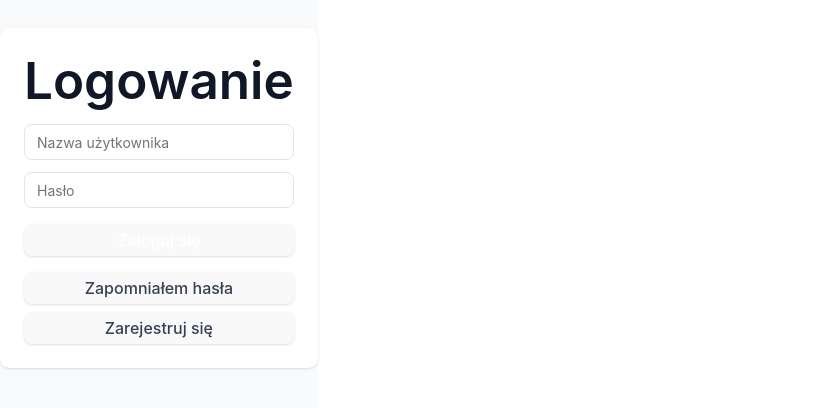
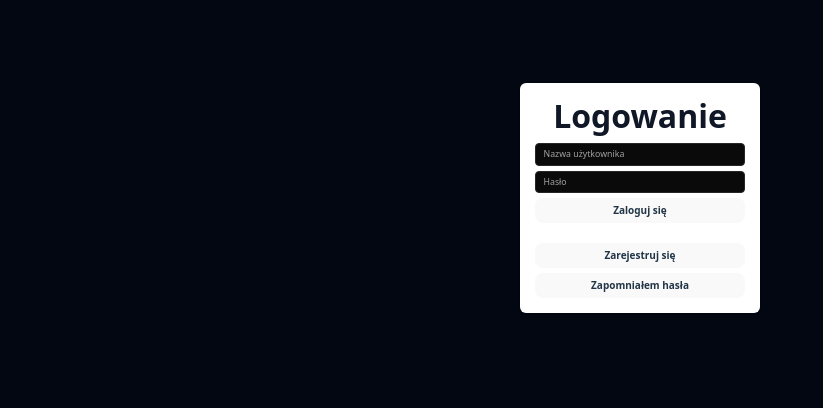
Before and after one commit to denta49/olimpic-front-new, a React (Vite) app: page / in a window 1280 px wide. Shown: the part 202-610 px from the top of the page, without its empty margins (0-823 px from the left). Built offline with nearby package versions, Linux system fonts and the light colour scheme; no server answers.

Commit message:
styling for logging, register, reset, errors handling, styling base styles

```diff
--- a/src/components/LogoutButton.tsx
+++ b/src/components/LogoutButton.tsx
@@ -1,26 +1,12 @@
-import { useNavigate } from "react-router-dom";
 import { Button } from "@/components/ui/button";
 import { useAuth } from "@/context/auth/AuthContext";
-import { useApi } from "@/hooks/useApi";
 
 export function LogoutButton() {
-  const navigate = useNavigate();
-  const { logout } = useAuth();
-  const api = useApi();
-
-  const handleLogout = async () => {
-    try {
-      await api.post("/logout", {}, { credentials: "include" });
-      logout();
-      navigate("/");
-    } catch (error) {
-      console.error("Logout failed:", error);
-    }
-  };
+  const { state, logout } = useAuth();
 
   return (
-    <Button variant="outline" onClick={handleLogout}>
-      Wyloguj się
+    <Button variant="outline" onClick={logout} disabled={state.isLoading}>
+      {state.isLoading ? "Wylogowywanie..." : "Wyloguj się"}
     </Button>
   );
 }
--- a/src/components/forms/LoginForm.tsx
+++ b/src/components/forms/LoginForm.tsx
@@ -13,27 +13,20 @@
   const handleSubmit = async (e: React.FormEvent) => {
     e.preventDefault();
 
-    try {
-      const userData = await login(username, password);
+    const userData = await login(username, password);
 
-      if (userData) {
-        if (userData.type === "student") {
-          navigate("/student");
-        } else if (
-          userData.type === "coordinator" ||
-          userData.type === "admin"
-        ) {
-          navigate("/admin");
-        }
+    if (userData) {
+      if (userData.type === "student") {
+        navigate("/student");
+      } else if (userData.type === "coordinator" || userData.type === "admin") {
+        navigate("/admin");
       }
-    } catch (err) {
-      console.error("Login error:", err);
     }
   };
 
   return (
-    <form onSubmit={handleSubmit} className="space-y-4">
-      <div className="space-y-3">
+    <form onSubmit={handleSubmit} className="space-y-8">
+      <div className="space-y-2">
         <Input
           type="text"
           placeholder="Nazwa użytkownika"
@@ -41,6 +34,7 @@
           onChange={(e) => setUsername(e.target.value)}
           required
           className="h-9 text-sm"
+          disabled={state.isAuthenticating}
         />
         <Input
           type="password"
@@ -49,30 +43,38 @@
           onChange={(e) => setPassword(e.target.value)}
           required
           className="h-9 text-sm"
+          disabled={state.isAuthenticating}
         />
+        <Button
+          className="w-full"
+          type="submit"
+          disabled={state.isAuthenticating}
+        >
+          {state.isAuthenticating ? "Logowanie..." : "Zaloguj się"}
+        </Button>
       </div>
       {state.error && (
         <div className="text-sm text-red-500 text-center">{state.error}</div>
       )}
-      <Button className="w-full" type="submit" disabled={state.isLoading}>
-        {state.isLoading ? "Logowanie..." : "Zaloguj się"}
-      </Button>
+
       <div className="flex flex-col space-y-2">
         <Button
           variant="secondary"
           className="w-full"
           type="button"
-          onClick={() => navigate("/reset-password")}
+          onClick={() => navigate("/register")}
+          disabled={state.isAuthenticating}
         >
-          Zapomniałem hasła
+          Zarejestruj się
         </Button>
         <Button
           variant="secondary"
           className="w-full"
           type="button"
-          onClick={() => navigate("/register")}
+          onClick={() => navigate("/reset-password")}
+          disabled={state.isAuthenticating}
         >
-          Zarejestruj się
+          Zapomniałem hasła
         </Button>
       </div>
     </form>
--- a/src/components/ui/button.tsx
+++ b/src/components/ui/button.tsx
@@ -5,23 +5,25 @@
 import { cn } from "@/lib/utils";
 
 const buttonVariants = cva(
-  "inline-flex items-center justify-center rounded-md text-xs font-medium transition-colors focus-visible:outline-none focus-visible:ring-1 focus-visible:ring-ring disabled:pointer-events-none disabled:opacity-50",
+  "inline-flex items-center justify-center gap-2 whitespace-nowrap rounded-md text-sm font-medium ring-offset-background transition-colors focus-visible:outline-none focus-visible:ring-2 focus-visible:ring-ring focus-visible:ring-offset-2 disabled:pointer-events-none disabled:opacity-50 [&_svg]:pointer-events-none [&_svg]:size-4 [&_svg]:shrink-0",
   {
     variants: {
       variant: {
-        default:
-          "bg-blue-500 text-white shadow-sm hover:bg-blue-600 active:bg-blue-700",
+        default: "bg-primary text-primary-foreground hover:bg-primary/90",
+        destructive:
+          "bg-destructive text-destructive-foreground hover:bg-destructive/90",
         outline:
-          "border border-gray-200 bg-white text-gray-700 shadow-sm hover:bg-gray-50",
-        secondary: "bg-gray-100 text-gray-700 shadow-sm hover:bg-gray-200",
-        ghost: "text-gray-700 hover:bg-gray-100",
-        link: "text-blue-600 hover:text-blue-700 hover:underline",
+          "border border-input bg-background hover:bg-accent hover:text-accent-foreground",
+        secondary:
+          "bg-secondary text-secondary-foreground hover:bg-secondary/80",
+        ghost: "hover:bg-accent hover:text-accent-foreground",
+        link: "text-primary underline-offset-4 hover:underline",
       },
       size: {
-        default: "h-8 px-3 py-1",
-        sm: "h-7 px-2 text-xs",
-        lg: "h-9 px-4",
-        icon: "h-8 w-8",
+        default: "h-10 px-4 py-2",
+        sm: "h-9 rounded-md px-3",
+        lg: "h-11 rounded-md px-8",
+        icon: "h-10 w-10",
       },
     },
     defaultVariants: {
--- /dev/null
+++ b/src/context/theme/ThemeProvider.tsx
@@ -0,0 +1,73 @@
+import { createContext, useContext, useEffect, useState } from "react";
+
+type Theme = "dark" | "light" | "system";
+
+type ThemeProviderProps = {
+  children: React.ReactNode;
+  defaultTheme?: Theme;
+  storageKey?: string;
+};
+
+type ThemeProviderState = {
+  theme: Theme;
+  setTheme: (theme: Theme) => void;
+};
+
+const initialState: ThemeProviderState = {
+  theme: "system",
+  setTheme: () => null,
+};
+
+const ThemeProviderContext = createContext<ThemeProviderState>(initialState);
+
+export function ThemeProvider({
+  children,
+  defaultTheme = "system",
+  storageKey = "vite-ui-theme",
+  ...props
+}: ThemeProviderProps) {
+  const [theme, setTheme] = useState<Theme>(
+    () => (localStorage.getItem(storageKey) as Theme) || defaultTheme,
+  );
+
+  useEffect(() => {
+    const root = window.document.documentElement;
+
+    root.classList.remove("light", "dark");
+
+    if (theme === "system") {
+      const systemTheme = window.matchMedia("(prefers-color-scheme: dark)")
+        .matches
+        ? "dark"
+        : "light";
+
+      root.classList.add(systemTheme);
+      return;
+    }
+
+    root.classList.add(theme);
+  }, [theme]);
+
+  const value = {
+    theme,
+    setTheme: (theme: Theme) => {
+      localStorage.setItem(storageKey, theme);
+      setTheme(theme);
+    },
+  };
+
+  return (
+    <ThemeProviderContext.Provider {...props} value={value}>
+      {children}
+    </ThemeProviderContext.Provider>
+  );
+}
+
+export const useTheme = () => {
+  const context = useContext(ThemeProviderContext);
+
+  if (context === undefined)
+    throw new Error("useTheme must be used within a ThemeProvider");
+
+  return context;
+};
--- a/src/index.css
+++ b/src/index.css
@@ -5,7 +5,7 @@
 @custom-variant dark (&:is(.dark *));
 
 :root {
-  font-family: Inter, system-ui, Avenir, Helvetica, Arial, sans-serif;
+  font-family: system-ui, Avenir, Helvetica, Arial, sans-serif;
   line-height: 1.5;
   font-weight: 400;
 
@@ -18,6 +18,7 @@
   -webkit-font-smoothing: antialiased;
   -moz-osx-font-smoothing: grayscale;
   --radius: 0.6rem;
+  font-size: 10px;
 }
 
 a {
@@ -31,10 +32,8 @@
 
 body {
   margin: 0;
-  display: flex;
-  place-items: center;
-  min-width: 320px;
   min-height: 100vh;
+  background-color: #1a1a1a;
 }
 
 h1 {
@@ -46,8 +45,8 @@
   border-radius: 8px;
   border: 1px solid transparent;
   padding: 0.6em 1.2em;
-  font-size: 1em;
-  font-weight: 500;
+  font-size: 1rem;
+  font-weight: 600;
   font-family: inherit;
   background-color: #1a1a1a;
   cursor: pointer;
@@ -80,3 +79,50 @@
   --radius-lg: var(--radius);
   --radius-xl: calc(var(--radius) + 4px);
 }
+
+@layer base {
+  :root {
+    --background: 0 0% 100%;
+    --foreground: 222.2 84% 4.9%;
+    --card: 0 0% 100%;
+    --card-foreground: 222.2 84% 4.9%;
+    --popover: 0 0% 100%;
+    --popover-foreground: 222.2 84% 4.9%;
+    --primary: 221.2 83.2% 53.3%;
+    --primary-foreground: 210 40% 98%;
+    --secondary: 210 40% 96.1%;
+    --secondary-foreground: 222.2 47.4% 11.2%;
+    --muted: 210 40% 96.1%;
+    --muted-foreground: 215.4 16.3% 46.9%;
+    --accent: 210 40% 96.1%;
+    --accent-foreground: 222.2 47.4% 11.2%;
+    --destructive: 0 84.2% 60.2%;
+    --destructive-foreground: 210 40% 98%;
+    --border: 214.3 31.8% 91.4%;
+    --input: 214.3 31.8% 91.4%;
+    --ring: 221.2 83.2% 53.3%;
+    --radius: 0.5rem;
+  }
+
+  .dark {
+    --background: 222.2 84% 4.9%;
+    --foreground: 210 40% 98%;
+    --card: 222.2 84% 4.9%;
+    --card-foreground: 210 40% 98%;
+    --popover: 222.2 84% 4.9%;
+    --popover-foreground: 210 40% 98%;
+    --primary: 217.2 91.2% 59.8%;
+    --primary-foreground: 222.2 47.4% 11.2%;
+    --secondary: 217.2 32.6% 17.5%;
+    --secondary-foreground: 210 40% 98%;
+    --muted: 217.2 32.6% 17.5%;
+    --muted-foreground: 215 20.2% 65.1%;
+    --accent: 217.2 32.6% 17.5%;
+    --accent-foreground: 210 40% 98%;
+    --destructive: 0 62.8% 30.6%;
+    --destructive-foreground: 210 40% 98%;
+    --border: 217.2 32.6% 17.5%;
+    --input: 217.2 32.6% 17.5%;
+    --ring: 224.3 76.3% 48%;
+  }
+}
--- a/src/main.tsx
+++ b/src/main.tsx
@@ -2,15 +2,18 @@
 import { createRoot } from "react-dom/client";
 import { BrowserRouter } from "react-router-dom";
 import { AuthProvider } from "@/context/auth/AuthContext";
+import { ThemeProvider } from "@/context/theme/ThemeProvider";
 import "./index.css";
 import App from "./App";
 
 createRoot(document.getElementById("root")!).render(
   <StrictMode>
     <BrowserRouter>
-      <AuthProvider>
-        <App />
-      </AuthProvider>
+      <ThemeProvider defaultTheme="dark" storageKey="olimpic-theme">
+        <AuthProvider>
+          <App />
+        </AuthProvider>
+      </ThemeProvider>
     </BrowserRouter>
   </StrictMode>,
 );
--- a/src/pages/LoginPage.tsx
+++ b/src/pages/LoginPage.tsx
@@ -2,7 +2,7 @@
 
 export default function LoginPage() {
   return (
-    <div className="min-h-screen flex items-center justify-center bg-gray-50">
+    <div className="min-h-screen flex items-center justify-center bg-gray-950">
       <div className="w-full max-w-sm p-6 bg-white rounded-lg shadow-sm">
         <h1 className="text-lg font-semibold text-gray-900 text-center mb-4">
           Logowanie
--- a/src/pages/ResetPasswordPage.tsx
+++ b/src/pages/ResetPasswordPage.tsx
@@ -2,6 +2,7 @@
 import { Button } from "@/components/ui/button";
 import { Input } from "@/components/ui/input";
 import { useApi } from "@/hooks/useApi";
+import { useNavigate } from "react-router-dom";
 
 export default function ResetPasswordPage() {
   const [email, setEmail] = useState("");
@@ -9,6 +10,7 @@
   const [error, setError] = useState<string | null>(null);
   const [success, setSuccess] = useState(false);
   const api = useApi();
+  const navigate = useNavigate();
 
   const handleSubmit = async (e: React.FormEvent) => {
     e.preventDefault();
@@ -29,12 +31,12 @@
 
   if (success) {
     return (
-      <div className="min-h-screen flex items-center justify-center bg-gray-50">
-        <div className="w-full max-w-md p-8 bg-white rounded-lg shadow-sm text-center">
-          <h2 className="text-xl font-semibold text-gray-900 mb-4">
+      <div className="min-h-screen flex items-center justify-center bg-gray-950">
+        <div className="w-full max-w-sm p-6 bg-white rounded-lg shadow-sm">
+          <h2 className="text-lg font-semibold text-gray-900 text-center mb-4">
             Email został wysłany
           </h2>
-          <p className="text-gray-600 text-sm">
+          <p className="text-sm text-gray-600 text-center">
             Sprawdź swoją skrzynkę pocztową i postępuj zgodnie z instrukcjami.
           </p>
         </div>
@@ -43,19 +45,20 @@
   }
 
   return (
-    <div className="min-h-screen flex items-center justify-center bg-gray-50">
-      <div className="w-full max-w-md p-8 bg-white rounded-lg shadow-sm">
-        <h1 className="text-xl font-semibold text-gray-900 text-center mb-6">
+    <div className="min-h-screen flex items-center justify-center bg-gray-950">
+      <div className="w-full max-w-sm p-6 bg-white rounded-lg shadow-sm">
+        <h1 className="text-lg font-semibold text-gray-900 text-center mb-4">
           Reset hasła
         </h1>
         <form onSubmit={handleSubmit} className="space-y-4">
-          <div className="space-y-2">
+          <div className="space-y-3">
             <Input
               type="email"
               placeholder="Adres email"
               value={email}
               onChange={(e) => setEmail(e.target.value)}
               required
+              className="h-9 text-sm"
             />
           </div>
           {error && (
@@ -64,6 +67,14 @@
           <Button className="w-full" type="submit" disabled={isLoading}>
             {isLoading ? "Wysyłanie..." : "Wyślij link resetujący"}
           </Button>
+          <Button
+            variant="secondary"
+            className="w-full"
+            type="button"
+            onClick={() => navigate("/")}
+          >
+            Powrót do logowania
+          </Button>
         </form>
       </div>
     </div>
```
Also changed, not shown: src/context/auth/AuthContext.tsx (+44 -18 lines), src/pages/RegisterPage.tsx (+6 -6 lines).
